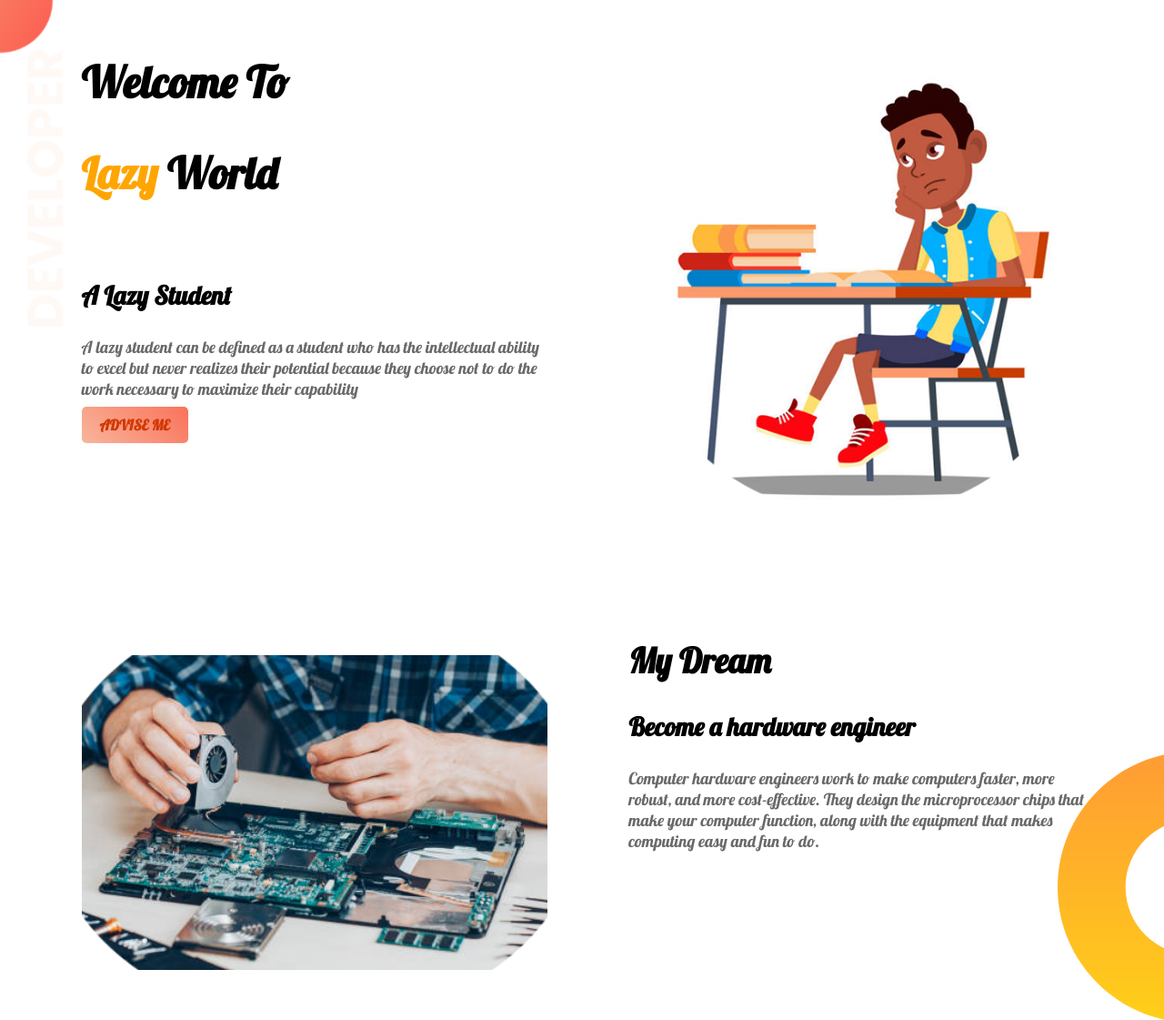
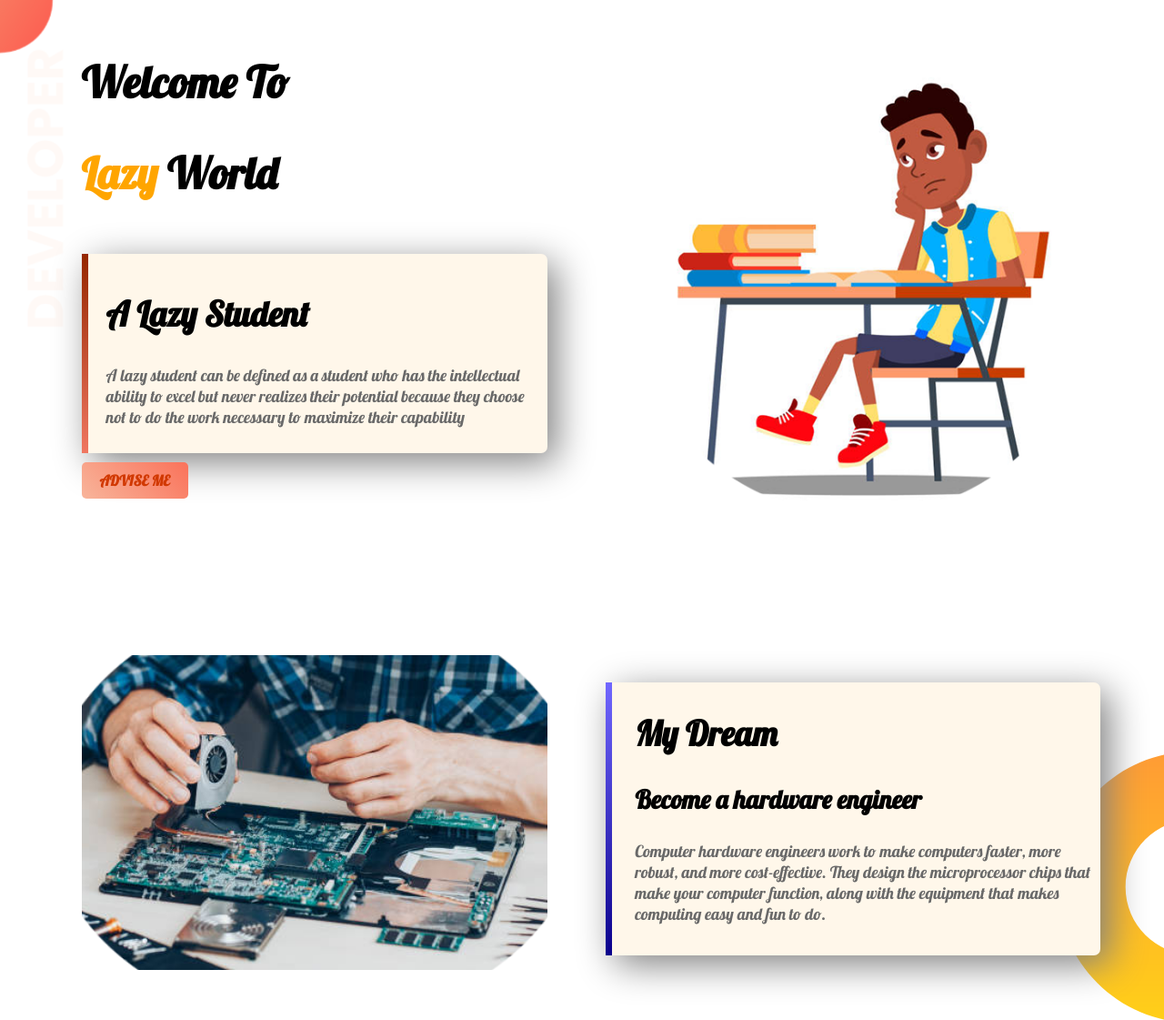
Before and after one commit to drknaim/web-portfolio, a plain HTML site: page index.html in a window 1280 px wide. Shown: the top 1121 px of the page at 91% size. Drawn offline with Linux system fonts and the light colour scheme.

Commit message:
Updated my first ever website

```diff
--- a/index.html
+++ b/index.html
@@ -17,8 +17,12 @@
             <h1>Welcome To</h1>
             <h1><span class="name-highlight">Lazy</span> World</h1>
             <br>
-            <h3>A Lazy Student</h3>
-            <p>A lazy student can be defined as a student who has the intellectual ability to excel but never realizes their potential because they choose not to do the work necessary to maximize their capability</p>
+            <div class="top-box">
+                <h2>A Lazy Student</h2>
+                <p>A lazy student can be defined as a student who has the intellectual ability to excel but never realizes their potential because they choose not to do the work necessary to maximize their capability</p>
+            </div>
+
+            <br>
             <a class="link-button" target="_blank" href="https://web.facebook.com/profile.php?id=100075724875663">ADVISE ME</a>
         </div>
         <div>
@@ -32,7 +36,7 @@
         <div class="half-width">
             <img src="images/dream.png" alt="">
         </div>
-        <div class="half-width text-box">
+        <div id="dream-box" class="half-width">
             <h2>My Dream</h2>
             <h3>Become a hardware engineer</h3>
             <p>Computer hardware engineers work to make computers faster, more robust, and more cost-effective. They design the microprocessor chips that make your computer function, along with the equipment that makes computing easy and fun to do.</p>
--- a/style.css
+++ b/style.css
@@ -36,6 +36,21 @@ p{
     background-image: url("images/top-banner.png");
     background-repeat: no-repeat;
 }
+#student{
+    font-size: 38px;
+}
+.top-box{
+    box-shadow: 10px 10px 40px gray;
+    border-radius: 7px;
+    height: 70%;
+    padding: 10px 20px;
+
+    background-color: rgb(255, 247, 234) ;
+
+    border-left: 7px solid;
+    border-image: linear-gradient(360deg, rgb(240, 119, 97), rgb(148, 39, 0));
+    border-image-slice: 1;
+}
 section{
     height: 500px;
     padding-bottom: 150px;
@@ -47,6 +62,20 @@ section{
     border-radius: 5px;
     color: rgb(209, 56, 0);
     font-weight: 800;
+}
+#dream-box{
+
+    box-shadow: 10px 10px 40px gray;
+    border-radius: 7px;
+    height: 300px;
+    margin-top: 100px;
+    background-color: rgb(255, 247, 234) ;
+
+    border-left: 7px solid;
+    border-image: linear-gradient(180deg, rgb(113, 103, 255), rgb(10, 0, 139));
+    border-image-slice: 1;
+
+
 }
 .dream-area{
     background-image: url("images/dream-bg.png");
```
